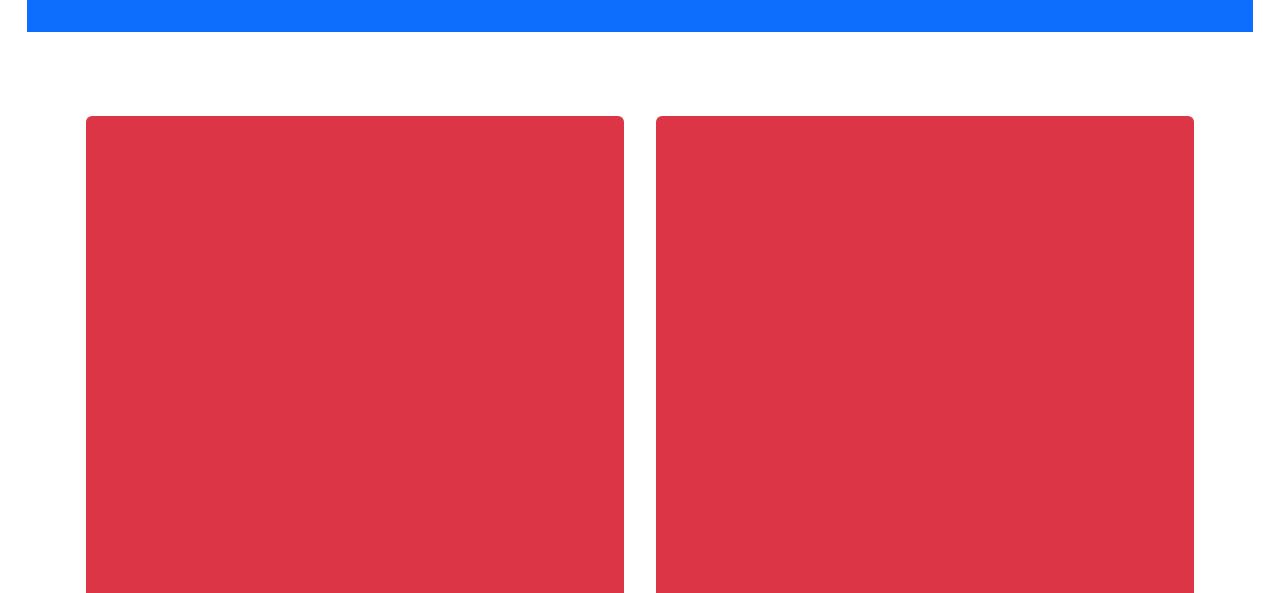
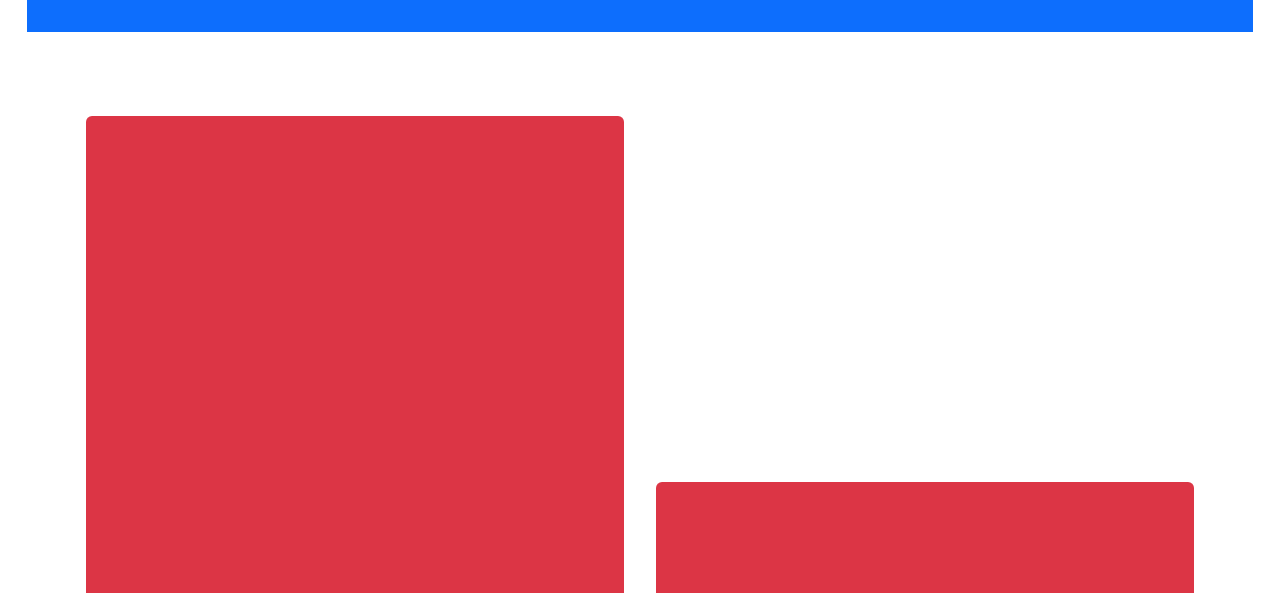
Before and after one commit to jmmedina00/fancy-countdown, a website built with webpack: page index.html in a window 1280 px wide. Shown: the top 593 px of the page. Built offline with nearby package versions, Linux system fonts and the light colour scheme.

Commit message:
feat: implement time unit bar changing with countdown

```diff
--- a/src/html/time-unit-counter.html
+++ b/src/html/time-unit-counter.html
@@ -1,6 +1,6 @@
 <div class="col mx-3">
   <div class="row time-unit-bar">
-    <div class="col h-100 align-self-end bg-danger rounded-top"></div>
+    <div class="col align-self-end bg-danger rounded-top"></div>
   </div>
   <div class="row">
     <div class="col text-center number collapse">00</div>
--- a/src/js/time-unit.js
+++ b/src/js/time-unit.js
@@ -6,20 +6,23 @@ import * as bootstrap from "bootstrap";
 export const getTimeUnitComponent = ([
   unitLabel = "",
   timerObservable,
-  timeUnitMaximums,
+  timeUnitMaximum,
 ]) => {
-  console.log(`${unitLabel}: ${timeUnitMaximums}`);
-
   const timeUnitComponent = getComponent(timeUnitSrc);
   const numberLabelNode = timeUnitComponent.querySelector(".number");
   const unitLabelNode = timeUnitComponent.querySelector(".label .col");
+  const timeUnitBar = timeUnitComponent.querySelector(".time-unit-bar .col");
 
   timerObservable.subscribe({
     next: (x) => {
       numberLabelNode.innerHTML = ("" + x).padStart(2, 0);
+
+      const percent = (x / timeUnitMaximum) * 100;
+      timeUnitBar.style.height = `${percent}%`;
     },
     complete: () => {
       numberLabelNode.innerHTML = "00";
+      timeUnitBar.style.height = "0";
     },
   });
 
```
